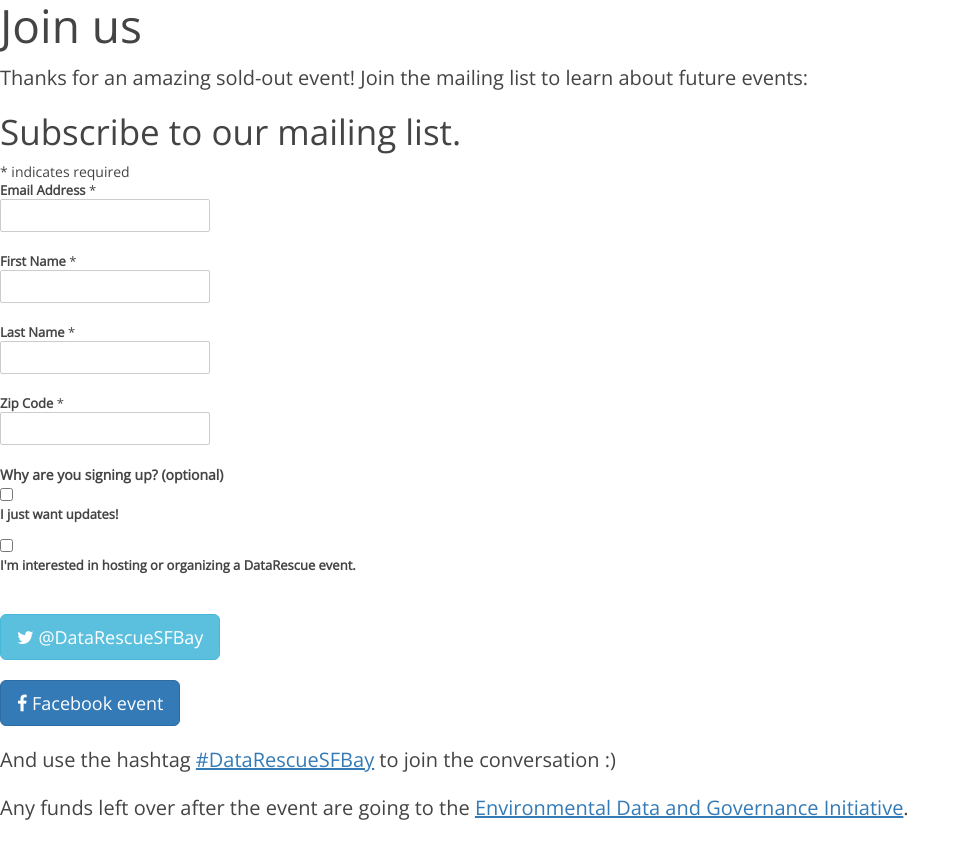
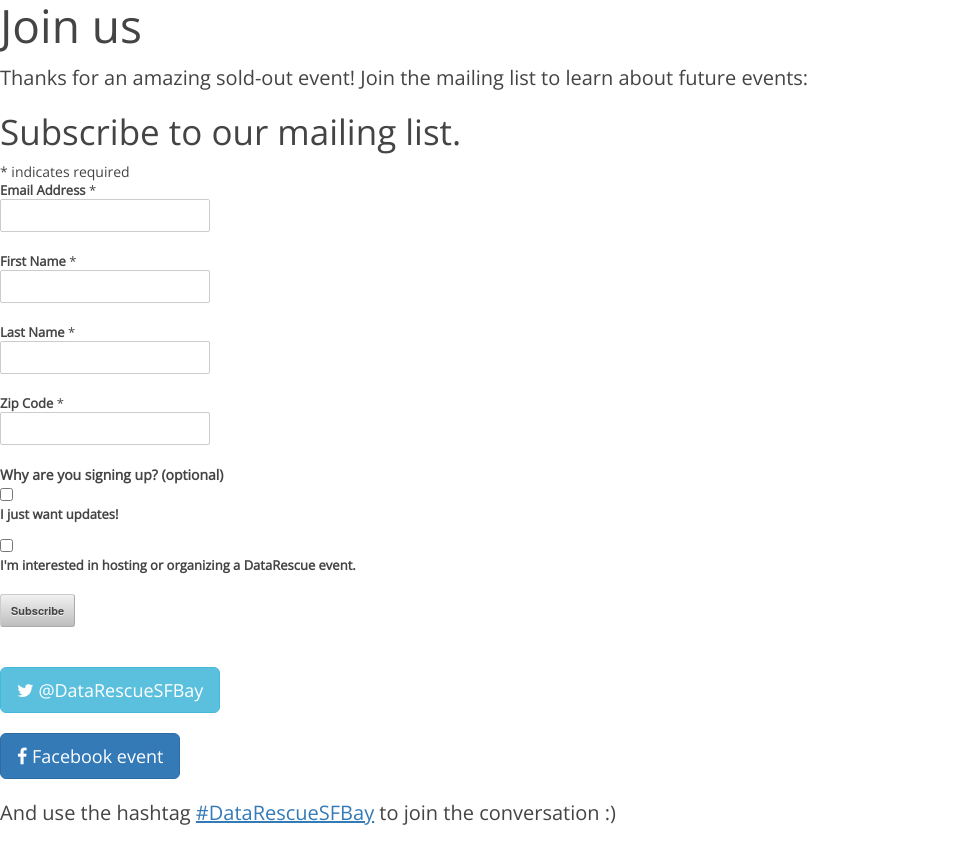
Before and after one commit to suchthis/DataRescueSFBay.github.io, a Jekyll site: the page built from 2016/_posts/2014-01-02-join.md, in a window 1280 px wide. Shown: the top 864 px of the page, without its empty margins (0-970 px from the left). Built offline with Jekyll 4.4.1, drawn with Linux system fonts in a browser that asks for light colours; nearby versions of some CDN libraries; our own code applies the rules of GitHub Pages for plain Markdown files; comment, search, counter and statistics services are not loaded.

Commit message:
Update 2014-01-02-join.md

```diff
--- a/2016/_posts/2014-01-02-join.md
+++ b/2016/_posts/2014-01-02-join.md
@@ -46,7 +46,7 @@
 		<div class="response" id="mce-success-response" style="display:none"></div>
 	</div>    <!-- real people should not fill this in and expect good things - do not remove this or risk form bot signups-->
     <div style="position: absolute; left: -5000px;" aria-hidden="true"><input type="text" name="b_0a0330834e7db8281c80399c8_e033609545" tabindex="-1" value=""></div>
-    <div class="clear"><input type="submit" value="Subscribe" name="subscribe" id="mc-embedded-subscribe" class="button"></div>
+    <div><input type="submit" value="Subscribe" name="subscribe" id="mc-embedded-subscribe" class="button"></div>
     </div>
 </form>
 </div>
@@ -62,5 +62,3 @@
 </a>
 
 And use the hashtag [#DataRescueSFBay](https://twitter.com/search?q=%23DataRescueSFBay&src=typd) to join the conversation :)
-
-Any funds left over after the event are going to the [Environmental Data and Governance Initiative](https://envirodatagov.org).
```
